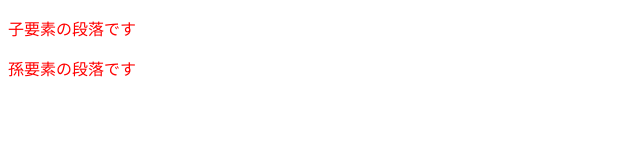
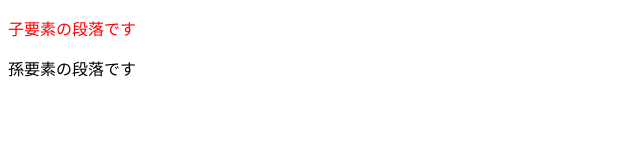
Before and after one commit to Miyu1008/html-css-basic-kadai, a plain HTML site: page iroiro/descendant-elements.html in a window 1280 px wide. Shown: the whole page, without its empty margins (0-640 px from the left). Drawn offline with Linux system fonts and the light colour scheme.

Commit message:
iroiro 追加

```diff
--- a/iroiro/descendant-elements.css
+++ b/iroiro/descendant-elements.css
@@ -1,6 +1,4 @@
-#parent p {
-    color: red;
-  }
+
 #parent > p {
     color: red;
   }
```
